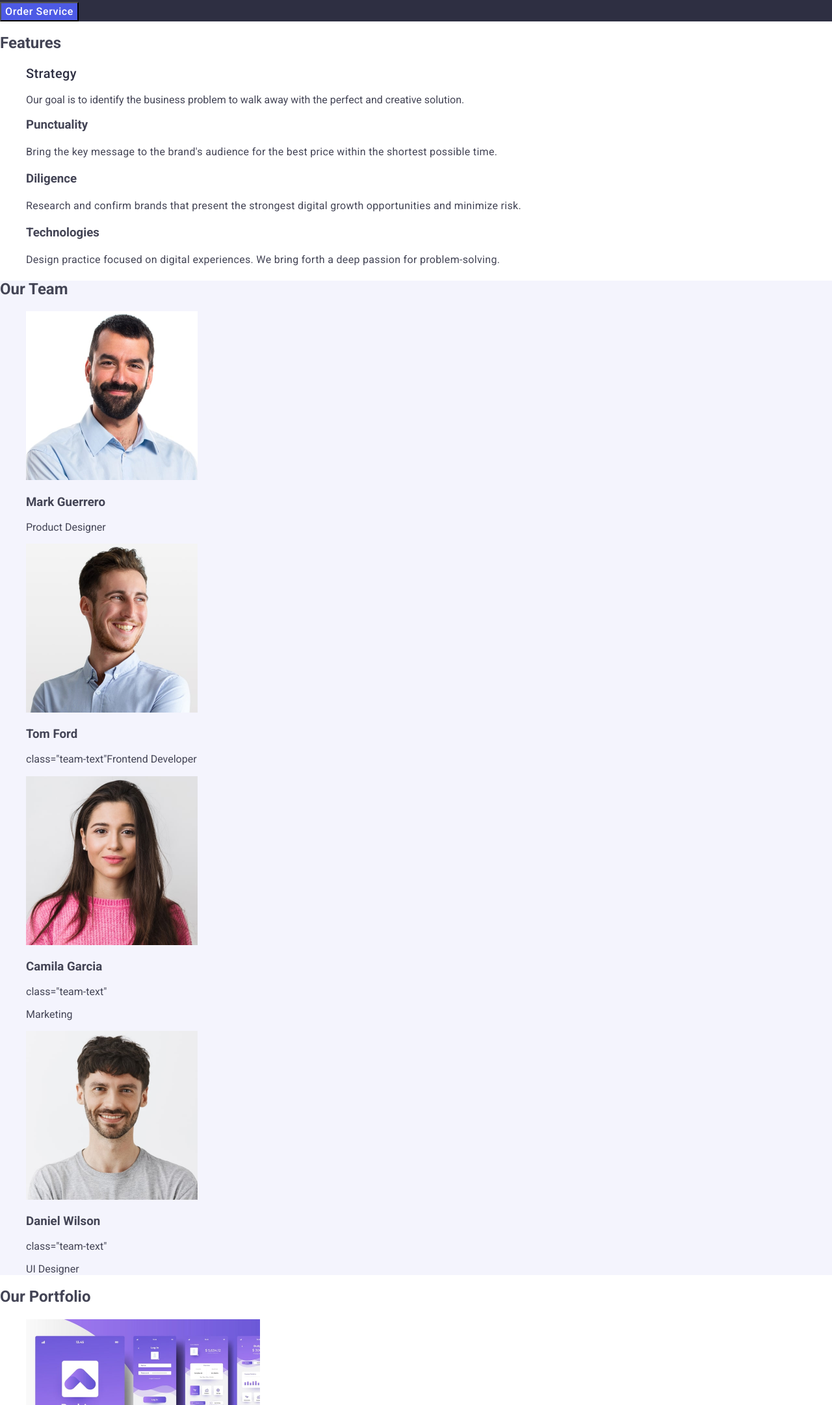
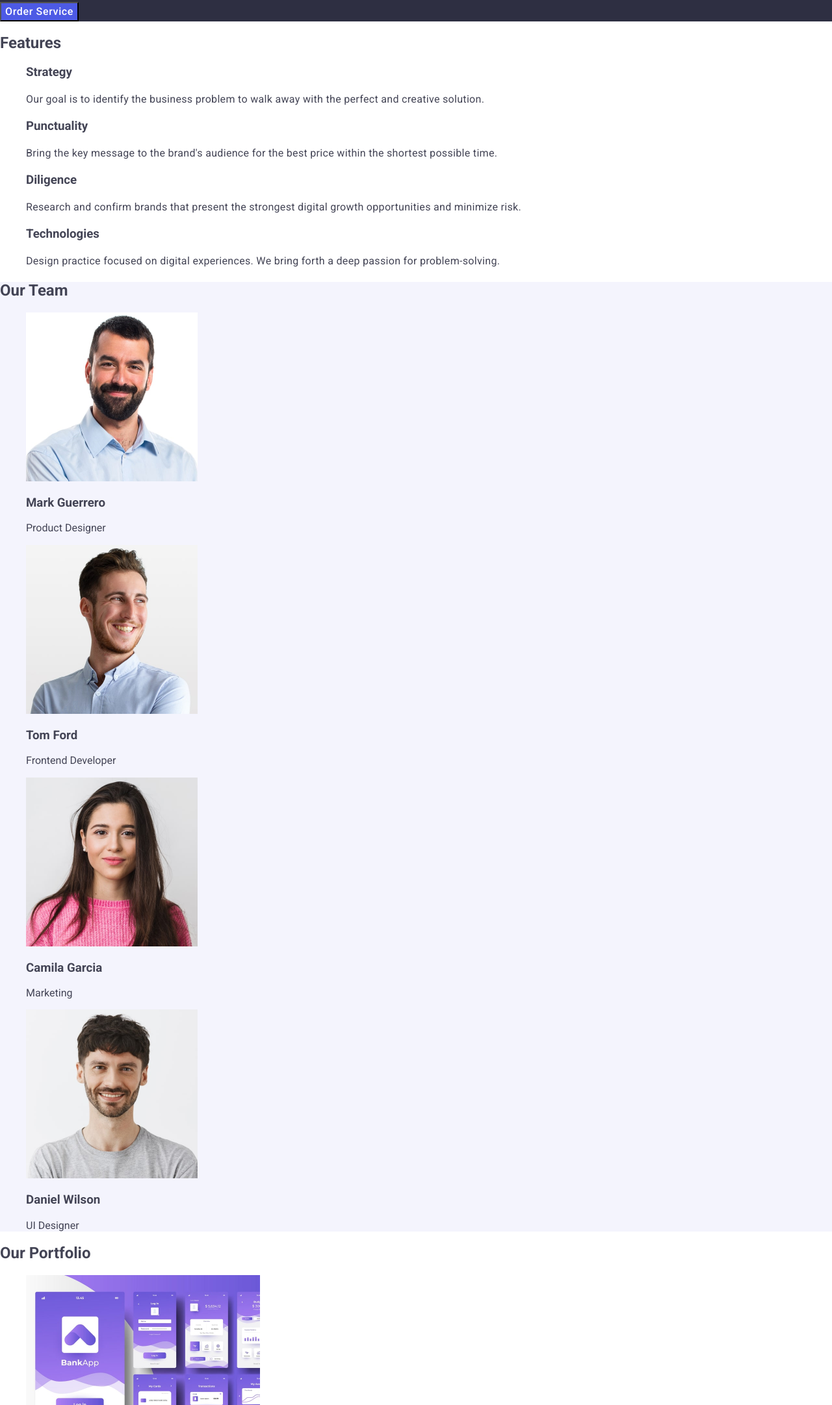
Before and after one commit to AnnaBryzghalova/goit-markup-hw-02, a plain HTML site: page index.html in a window 1280 px wide. Shown: the part 323-2486 px from the top of the page at 65% size. Drawn offline with nearby package versions, Linux system fonts and the light colour scheme.

Commit message:
add name classes remarks

```diff
--- a/index.html
+++ b/index.html
@@ -63,8 +63,8 @@
         <h2 class="visually-hidden">Features</h2>
         <ul class="features-list">
           <li class="features-item">
-            <h3 class="features-title">Strategy</h3>
-            <p class="features-subitem-text">
+            <h3 class="features-subtitle">Strategy</h3>
+            <p class="features-item-text">
               Our goal is to identify the business problem to walk away with the
               perfect and creative solution.
             </p>
@@ -120,7 +120,7 @@
             />
 
             <h3 class="team-subtitle">Tom Ford</h3>
-            <p>class="team-text"Frontend Developer</p>
+            <p class="team-text">Frontend Developer</p>
           </li>
 
           <li class="team-item">
@@ -132,8 +132,7 @@
             />
 
             <h3 class="team-subtitle">Camila Garcia</h3>
-            class="team-text"
-            <p>Marketing</p>
+            <p class="team-text">Marketing</p>
           </li>
 
           <li class="team-item">
@@ -145,8 +144,7 @@
             />
 
             <h3 class="team-subtitle">Daniel Wilson</h3>
-            class="team-text"
-            <p>UI Designer</p>
+            <p class="team-text">UI Designer</p>
           </li>
         </ul>
       </section>
```
Also changed, not shown: 1 other file.
